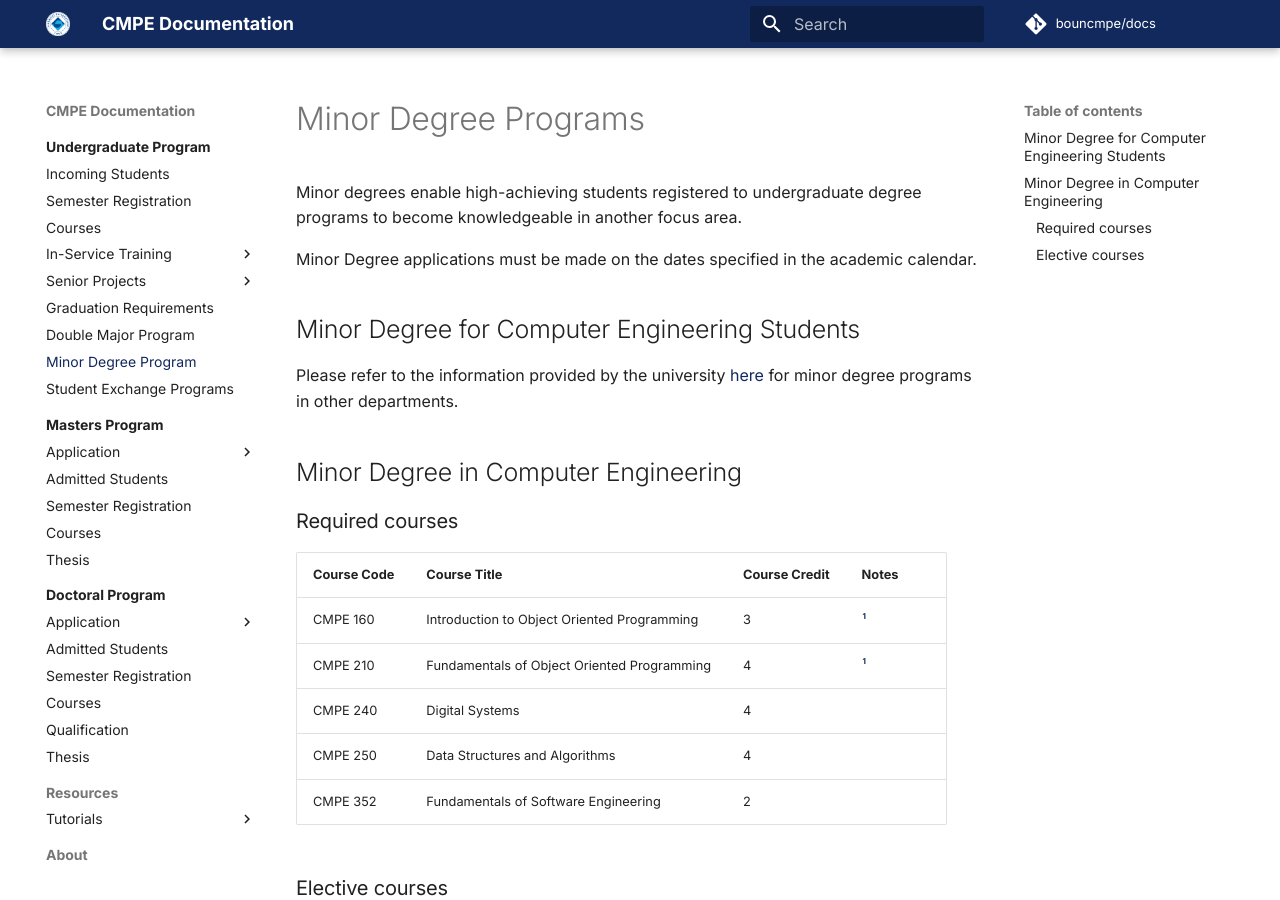
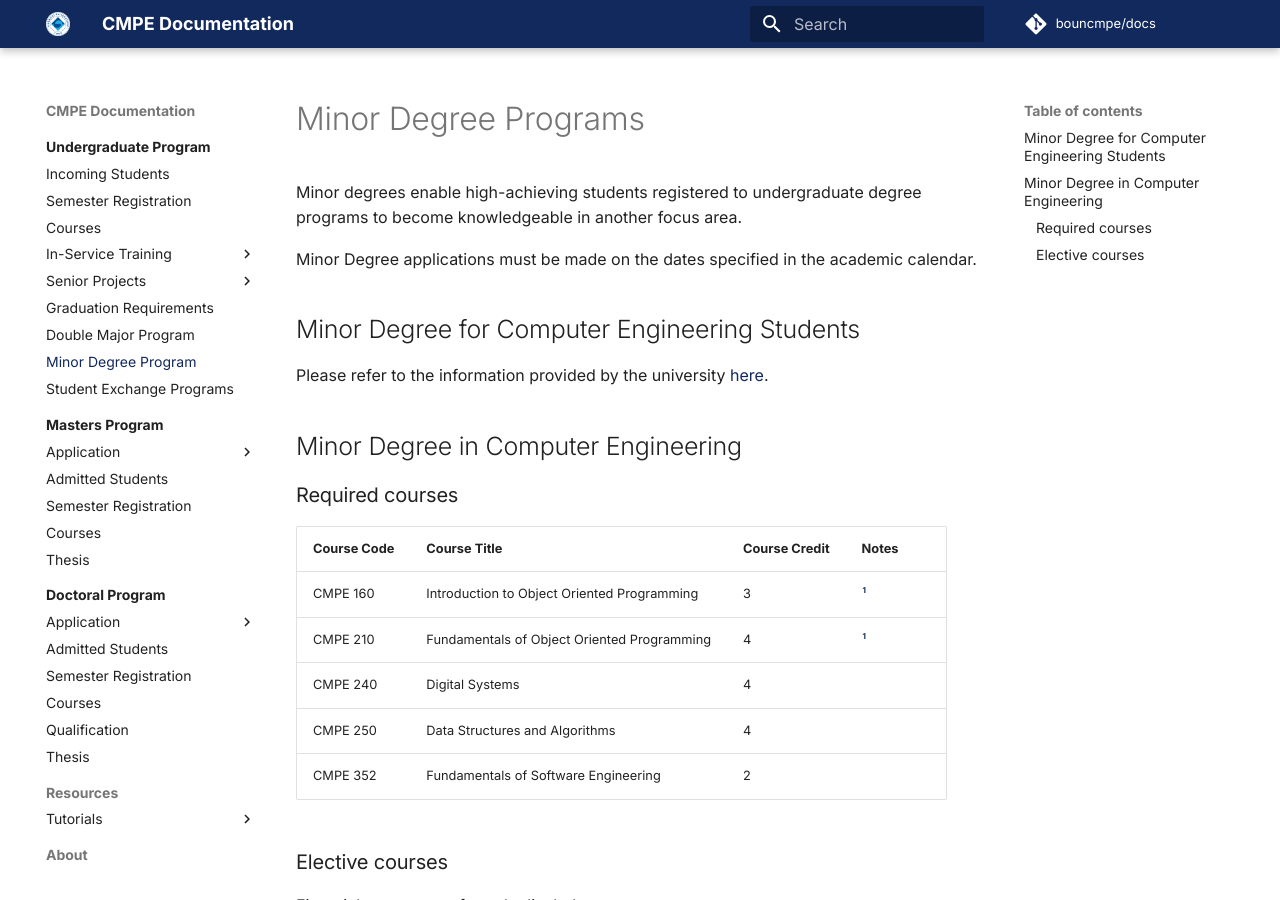
Before and after one commit to bouncmpe/docs, an MkDocs documentation site: the page built from content/undergraduate/minor-degree.md, in a window 1280 px wide and 900 px high. Built offline with MkDocs 1.6.1 and Material for MkDocs 9.7.7, drawn with Linux system fonts in a browser that asks for light colours; comment, search, counter and statistics services are not loaded.

Commit message:
Update Minor Degree page
Signed-off-by: Dogan Ulus <doganulus@gmail.com>

```diff
--- a/content/undergraduate/minor-degree.md
+++ b/content/undergraduate/minor-degree.md
@@ -6,7 +6,7 @@ Minor Degree applications must be made on the dates specified in the academic ca
 
 ## Minor Degree for Computer Engineering Students
 
-Please refer to the information provided by the university [here](http://ogrenciler.boun.edu.tr/Home/SubPage/yandalprogramlari) for minor degree programs in other departments.
+Please refer to the information provided by the university [here](http://ogrenciler.boun.edu.tr/Home/SubPage/yandalprogramlari).
 
 ## Minor Degree in Computer Engineering
 
```
